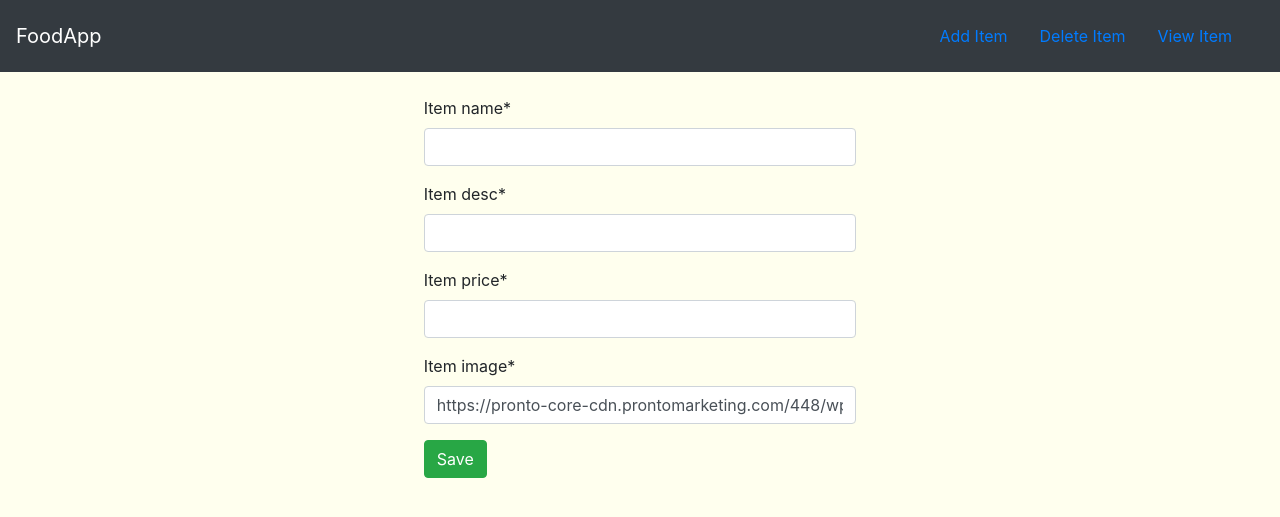
After one commit to gooyacoder/Django_FoodMenu, a Django app: page /add in a window 1280 px wide. The commit adds this page. Shown: the top 517 px of the page. Run offline with Django 3.2, Linux system fonts and the light colour scheme; some libraries are stand-ins or nearby versions.

Commit message:
Upto 041

```diff
--- /dev/null
+++ b/food/forms.py
@@ -0,0 +1,7 @@
+from django import forms
+from .models import Item
+
+class ItemForm(forms.ModelForm):
+	class Meta:
+		model = Item
+		fields = ['item_name', 'item_desc', 'item_price', 'item_image']
--- a/food/models.py
+++ b/food/models.py
@@ -5,7 +5,7 @@ class Item(models.Model):
 	item_name = models.CharField(max_length=200)
 	item_desc = models.CharField(max_length=200)
 	item_price = models.IntegerField()
-	item_image = models.CharField(max_length=500, default="https://lh3.googleusercontent.com/proxy/3slo6vQK0O5jchXrrArp1JocMXYyiGBZvFDwdd7hNfzOm0yvi9tnB9VDO4jEnvpXV3LOINboqWeKbiqxqtvFaAIgs7B5NmiCULF3DQ7mzNVQcnM5Obc8tD164xOk")
+	item_image = models.CharField(max_length=500, default="https://pronto-core-cdn.prontomarketing.com/448/wp-content/uploads/sites/2/2019/06/food-placeholder-600x314.jpg")
 
 	def __str__(self):
 		return self.item_name
--- a/food/templates/includes/base.html
+++ b/food/templates/includes/base.html
@@ -14,12 +14,13 @@
   </head>
   <body>
 
+
     <nav class="navbar navbar-dark bg-dark">
 
         <a href="{% url 'index' %}" class="navbar-brand">FoodApp</a>
 
         <div class="navbar">
-            <a href="#" class="nav-item nav-link">Add Item</a>
+            <a href="{% url 'create_item' %}" class="nav-item nav-link">Add Item</a>
             <a href="#" class="nav-item nav-link">Delete Item</a>
             <a href="#" class="nav-item nav-link">View Item</a>
         </div>
--- /dev/null
+++ b/food/templates/item_form.html
@@ -0,0 +1,21 @@
+{% extends 'includes/base.html' %}
+
+{% block content %}
+
+
+{% load crispy_forms_tags %}
+
+<div class="mx-auto col-md-5">
+
+	<form method="POST">
+
+		{% csrf_token %}
+
+		{{form|crispy}}
+
+		<button type="submit" class="btn btn-success">Save</button>
+
+	</form>
+</div>
+
+{% endblock %}
--- a/food/urls.py
+++ b/food/urls.py
@@ -6,5 +6,6 @@
 urlpatterns = [
     path('', views.index, name='index'),
     path('<int:item_id>/', views.details, name='details'),
+    path('add', views.create_item, name="create_item"),
 
 ]
--- a/food/views.py
+++ b/food/views.py
@@ -1,8 +1,9 @@
-from django.shortcuts import render
+from django.shortcuts import render, redirect
 from django.http import HttpResponse
 from .models import Item
+from .forms import ItemForm
 
-# Create your views here.
+
 
 def index(request):
 	items = Item.objects.all()
@@ -12,3 +13,12 @@ def details(request, item_id):
 	item = Item.objects.get(pk=item_id)
 	context = { 'item' : item }
 	return render(request, 'details.html', context)
+
+def create_item(request):
+	form = ItemForm(request.POST or None)
+
+	if form.is_valid():
+		form.save()
+		return redirect('index')
+
+	return render(request, 'item_form.html', {'form': form})
--- a/mysite/settings.py
+++ b/mysite/settings.py
@@ -38,7 +38,10 @@ INSTALLED_APPS = [
     'django.contrib.messages',
     'django.contrib.staticfiles',
     'food',
+    'crispy_forms',
 ]
+
+CRISPY_TEMPLATE_PACK = 'bootstrap4'
 
 MIDDLEWARE = [
     'django.middleware.security.SecurityMiddleware',
```
Also changed, not shown: db.sqlite3, food/migrations/0003_auto_20201126_1503.py (added).
